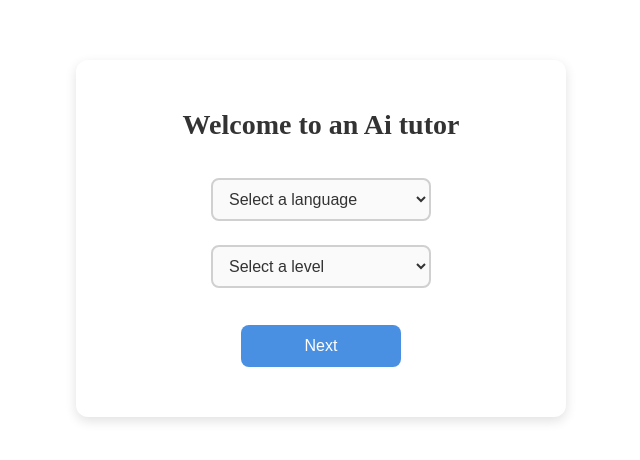
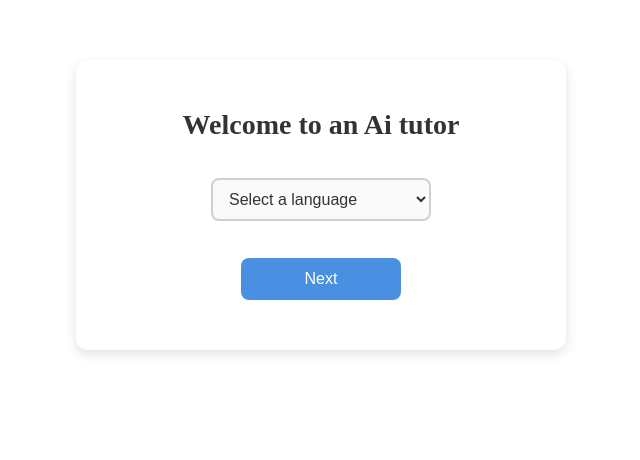
Before and after one commit to Spiderasasen/Learning-a-Language-with-AI, a React (Vite) app in the folder language_tutor/: page / in a window 1280 px wide. Shown: the top 460 px of the page, without its empty margins (319-959 px from the left). Built offline with nearby package versions, Linux system fonts and the light colour scheme.

Commit message:
welp i did it in js instead. but hey. it makes sense. thats all that matters

```diff
--- a/language_tutor/src/componets/Drop_down_selection_component.jsx
+++ b/language_tutor/src/componets/Drop_down_selection_component.jsx
@@ -1,14 +1,15 @@
 import "../styles/dropdown.css"
 
-function Drop_down_selection_component({id, null_option, option1, option2}){
-    return(
+function Drop_down_selection_component({ id, null_option, option1, option2, onChange }) {
+    return (
         <div className="drop_down_section">
-            <select id={id}>
+            <select id={id} onChange={onChange}>
                 <option value="">{null_option}</option>
                 <option value={option1}>{option1}</option>
                 <option value={option2}>{option2}</option>
             </select>
         </div>
-    )
+    );
 }
+
 export default Drop_down_selection_component;
--- a/language_tutor/src/pages/Home.jsx
+++ b/language_tutor/src/pages/Home.jsx
@@ -1,8 +1,12 @@
 import Drop_down_selection_component from "../componets/Drop_down_selection_component.jsx";
 import "../styles/home_page.css";
 import "../styles/main.css";
+import {useState} from "react";
 
 function Home() {
+
+    const [language, setLanguage] = useState("");
+
     return (
         <div>
             <div id="home_card">
@@ -10,12 +14,22 @@ function Home() {
 
                 {/*drop downs*/}
                 <div>
-                    <Drop_down_selection_component id="language_selection"
-                                                   null_option="Select a language" option1="Spanish" option2="German"
+                    <Drop_down_selection_component
+                        id="language_selection"
+                        null_option="Select a language"
+                        option1="Spanish"
+                        option2="German"
+                        onChange={(e) => setLanguage(e.target.value)}
                     />
-                    <Drop_down_selection_component id="level_selection"
-                                                   null_option="Select a level" option1="Beginner" option2="Intermediate"
-                    />
+
+                    {language !== "" && (
+                        <Drop_down_selection_component
+                            id="level_selection"
+                            null_option="Select a level"
+                            option1="Beginner"
+                            option2="Intermediate"
+                        />
+                    )}
                 </div>
 
                 {/*going to another page*/}
```
